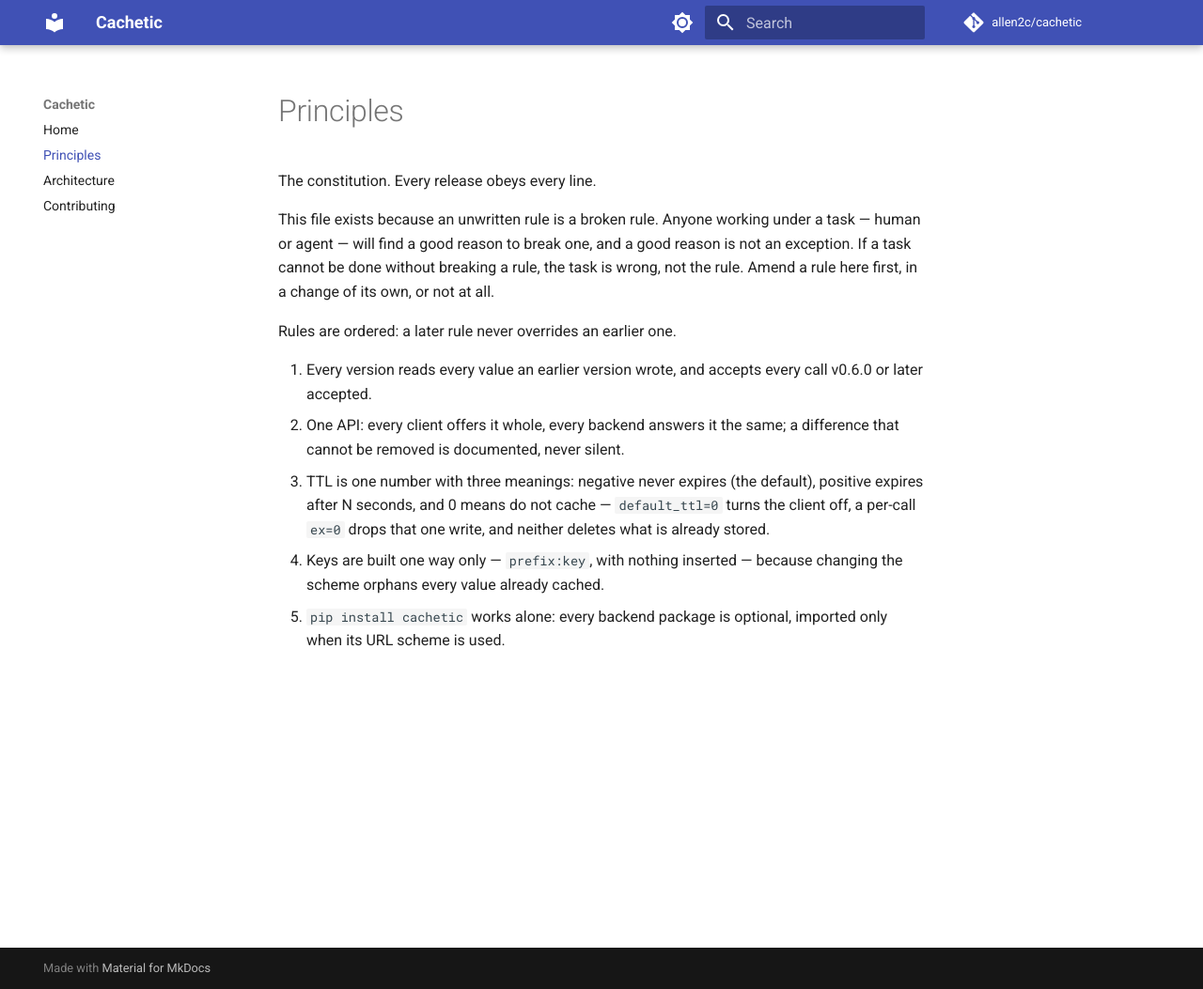
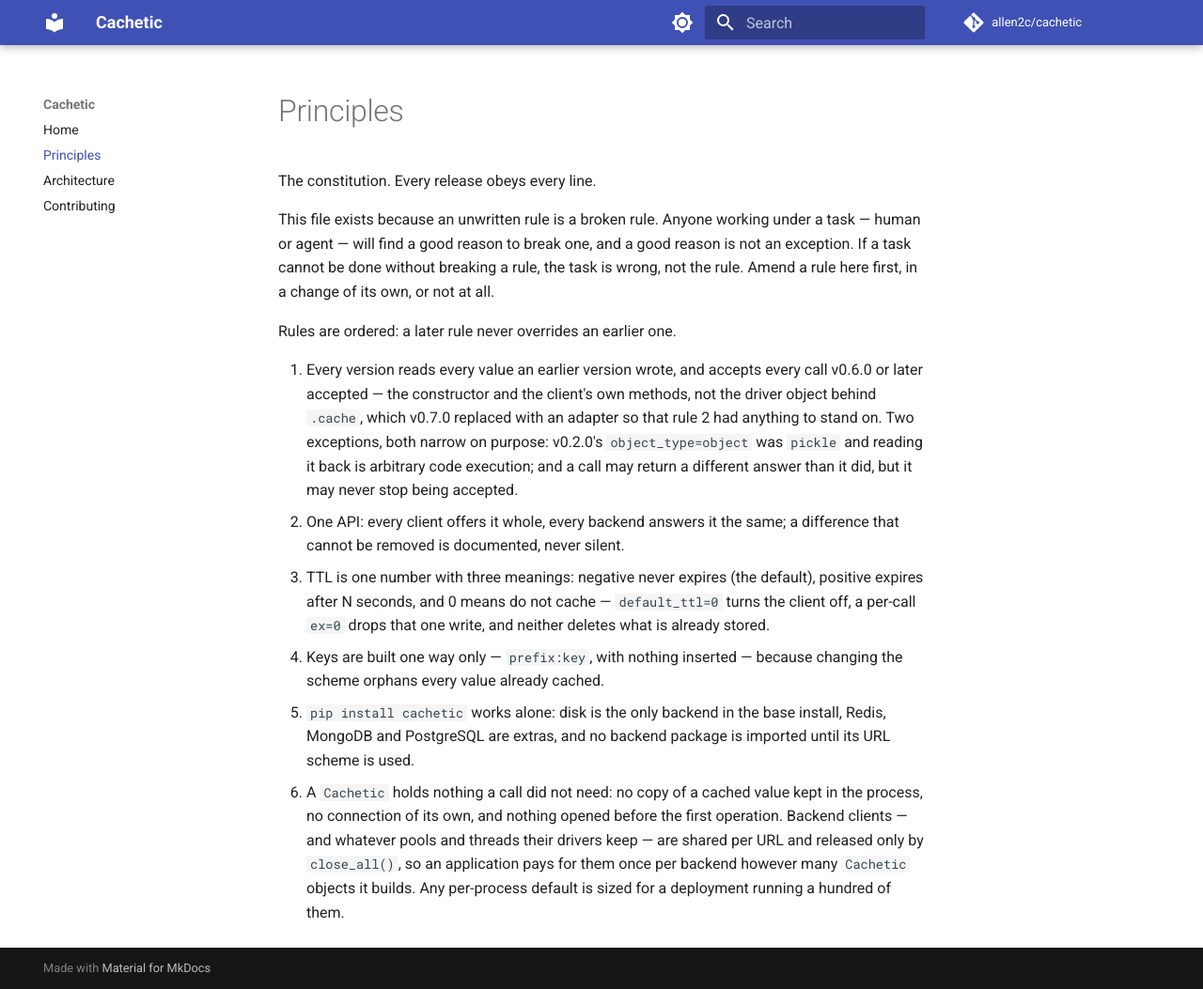
Before and after one commit to allen2c/cachetic, an MkDocs documentation site: the page built from docs/PRINCIPLES.md, in a window 1280 px wide and 1053 px high. Shown: the whole window at 94% size. Built offline with MkDocs 1.6.1 and Material for MkDocs 9.7.7, drawn with Linux system fonts in a browser that asks for light colours; comment, search, counter and statistics services are not loaded.

Commit message:
✨ docs(principles)!: Scope rule 1, fix rule 5's wording, add rule 6
The constitution changes in a commit of its own, as it requires of itself.
No code changes here; the commits that follow are what make the code obey.

Rule 1 gains a scope and two exceptions. The scope: the API floor is the
constructor and the client's own methods, not the driver object behind
`.cache`. v0.7.0 put a four-method adapter there, and rule 2's "every backend
answers it the same" has nothing to stand on without it — handing the driver
back would mean deleting `CacheProtocol`, which is a return to v0.6.x rather
than a v0.7.0. The exceptions: v0.2.0's `object_type=object` was `pickle` and
reading it back is arbitrary code execution; and a call may return a different
answer than it did, but may never stop being accepted.

Rule 5 said "every backend package is optional" while `diskcache` has always
been a hard dependency — the rule was wrong, not the packaging. It now names
disk as the built-in and the other three as extras.

Rule 6 is new: a `Cachetic` holds nothing a call did not need. It was written
to match what the code already does, so nothing changes; what it adds is the
ability to refuse an in-process memo in front of the backend, a connection
opened in `__init__`, or a pool default raised because one benchmark liked it.

An earlier draft of rule 6 said "no background task" and was thrown away:
pymongo keeps three monitor threads per client and psycopg_pool a scheduler
and its workers, so it would have been broken on the day it was written. The
rule permits driver threads and bounds them instead, by requiring the client
they belong to be shared.

Co-Authored-By: Claude Opus 5 (1M context) <noreply@anthropic.com>

```diff
--- a/docs/PRINCIPLES.md
+++ b/docs/PRINCIPLES.md
@@ -10,8 +10,9 @@ own, or not at all.
 
 Rules are ordered: a later rule never overrides an earlier one.
 
-1. Every version reads every value an earlier version wrote, and accepts every call v0.6.0 or later accepted.
+1. Every version reads every value an earlier version wrote, and accepts every call v0.6.0 or later accepted — the constructor and the client's own methods, not the driver object behind `.cache`, which v0.7.0 replaced with an adapter so that rule 2 had anything to stand on. Two exceptions, both narrow on purpose: v0.2.0's `object_type=object` was `pickle` and reading it back is arbitrary code execution; and a call may return a different answer than it did, but it may never stop being accepted.
 2. One API: every client offers it whole, every backend answers it the same; a difference that cannot be removed is documented, never silent.
 3. TTL is one number with three meanings: negative never expires (the default), positive expires after N seconds, and 0 means do not cache — `default_ttl=0` turns the client off, a per-call `ex=0` drops that one write, and neither deletes what is already stored.
 4. Keys are built one way only — `prefix:key`, with nothing inserted — because changing the scheme orphans every value already cached.
-5. `pip install cachetic` works alone: every backend package is optional, imported only when its URL scheme is used.
+5. `pip install cachetic` works alone: disk is the only backend in the base install, Redis, MongoDB and PostgreSQL are extras, and no backend package is imported until its URL scheme is used.
+6. A `Cachetic` holds nothing a call did not need: no copy of a cached value kept in the process, no connection of its own, and nothing opened before the first operation. Backend clients — and whatever pools and threads their drivers keep — are shared per URL and released only by `close_all()`, so an application pays for them once per backend however many `Cachetic` objects it builds. Any per-process default is sized for a deployment running a hundred of them.
```
